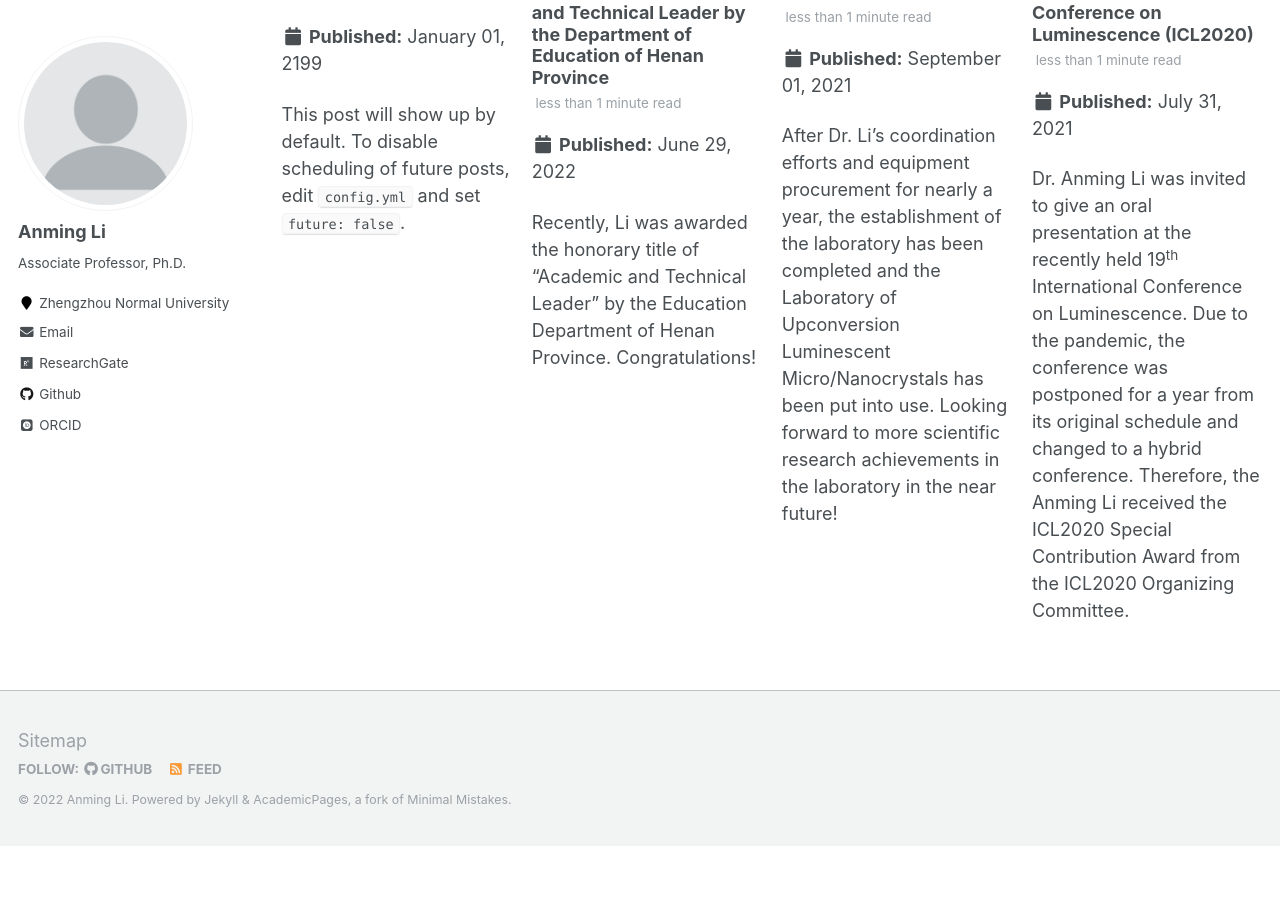
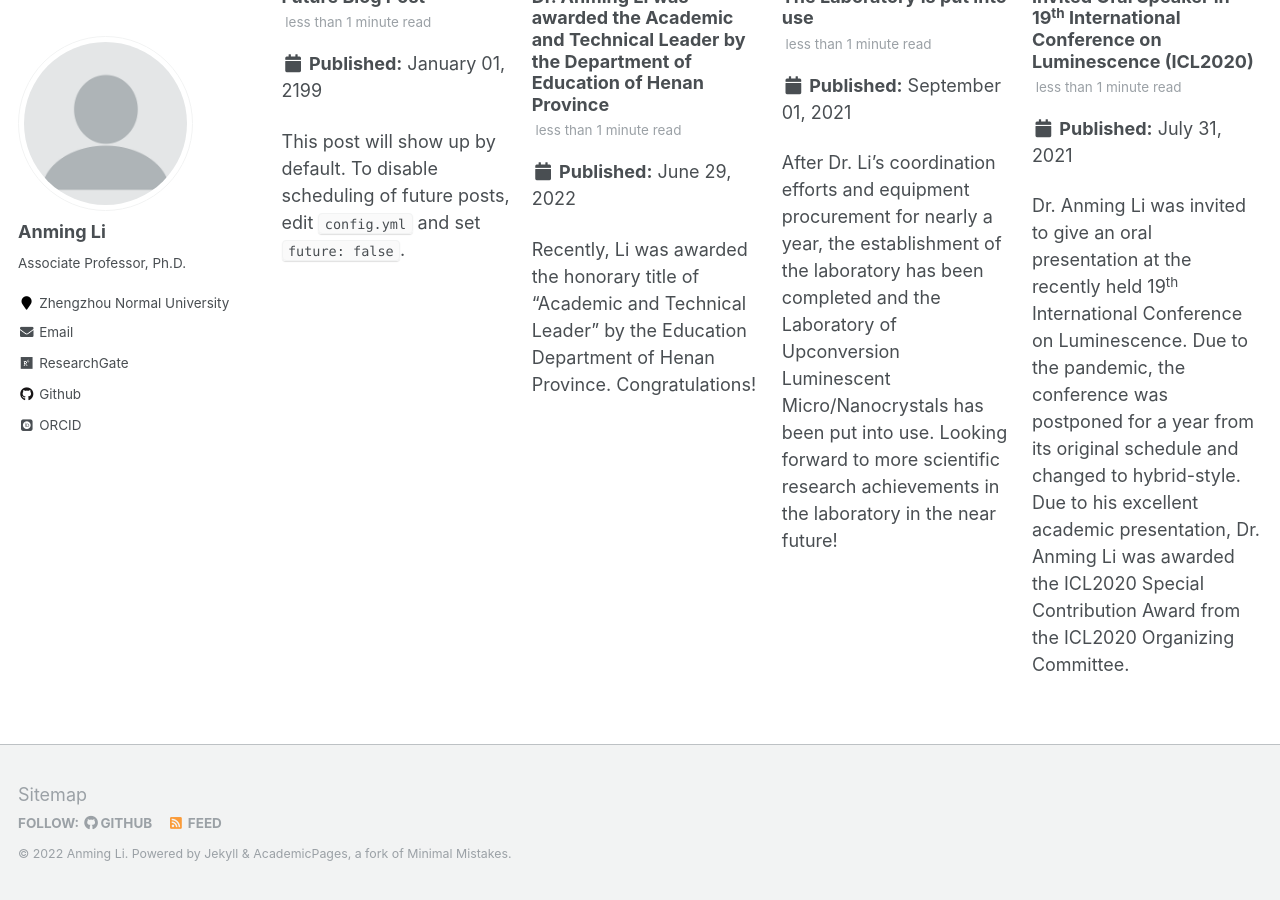
Before and after one commit to ucnclab/ucnclab.github.io, a Jekyll site: the page built from _posts/2017-05-25-blog-post-1.md, in a window 1280 px wide and 900 px high, scrolled down 1939 px. Built offline with Jekyll 4.4.1, drawn with Linux system fonts in a browser that asks for light colours; some web fonts are replaced; before the commit the page ends 2785 px from its top, so only the background shows below that; some of the changed text lies outside the part shown.

Commit message:
Add files via upload

```diff
--- a/_posts/2017-05-25-blog-post-1.md
+++ b/_posts/2017-05-25-blog-post-1.md
@@ -6,7 +6,7 @@
   - Research Highlight
 ---
 
-The recently published paper ([A novel anion doping strategy to enhance upconversion luminescence in NaGd(MoO<sub>4</sub>)<sub>2</sub>:Yb<sup>3+</sup>/Er<sup>3+</sup> nanophosphors](/publications/2017-05-25-paper12)) by Anming Li *et al*. was selected as research highlights on the back cover of Journal <i>Physical Chemistry Chemical Physics</i>.
+The recently published paper [A novel anion doping strategy to enhance upconversion luminescence in NaGd(MoO<sub>4</sub>)<sub>2</sub>:Yb<sup>3+</sup>/Er<sup>3+</sup> nanophosphors](/publications/2017-05-25-paper12) by Anming Li *et al*. was selected as research highlights on the back cover of Journal <i>Physical Chemistry Chemical Physics</i>. *PCCP* is a top journal in the field of physical chemistry. The selection as the cover highlight, indicating high scientific value and academic contribution of this research work.
 
 ![Cover](/images/pccpcover.png)
 
--- a/_posts/2021-07-31-blog-post-3.md
+++ b/_posts/2021-07-31-blog-post-3.md
@@ -7,6 +7,6 @@
   - Laboratory News
 ---
 
-Dr. Anming Li was invited to give an oral presentation at the recently held 19<sup>th</sup> International Conference on Luminescence. Due to the pandemic, the conference was postponed for a year from its original schedule and changed to a hybrid conference. Therefore, the Anming Li received the [ICL2020 Special Contribution Award](/awards/2021-award4) from the ICL2020 Organizing Committee.
+Dr. Anming Li was invited to give an oral presentation at the recently held 19<sup>th</sup> International Conference on Luminescence. Due to the pandemic, the conference was postponed for a year from its original schedule and changed to hybrid-style. Due to his excellent academic presentation, Dr. Anming Li was awarded the [ICL2020 Special Contribution Award](/awards/2021-award4) from the ICL2020 Organizing Committee.
 
 ![ICL2020talk](/images/icltalk.png)
```
